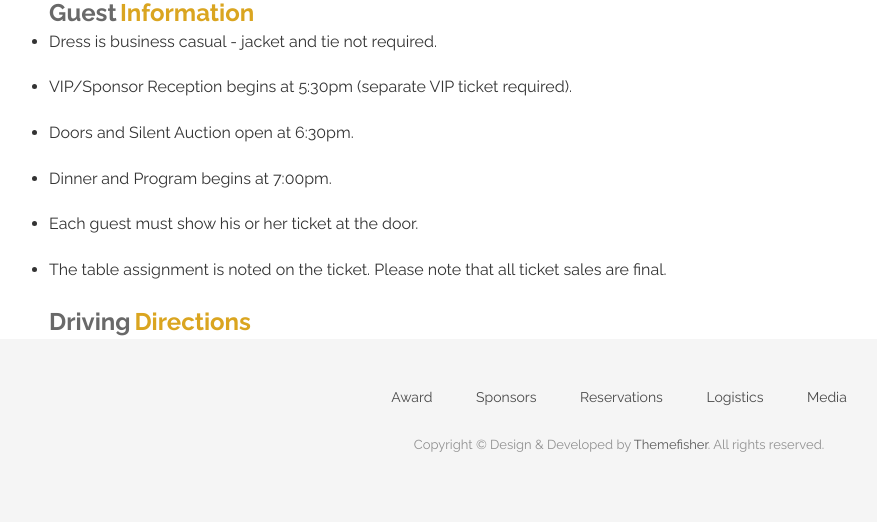
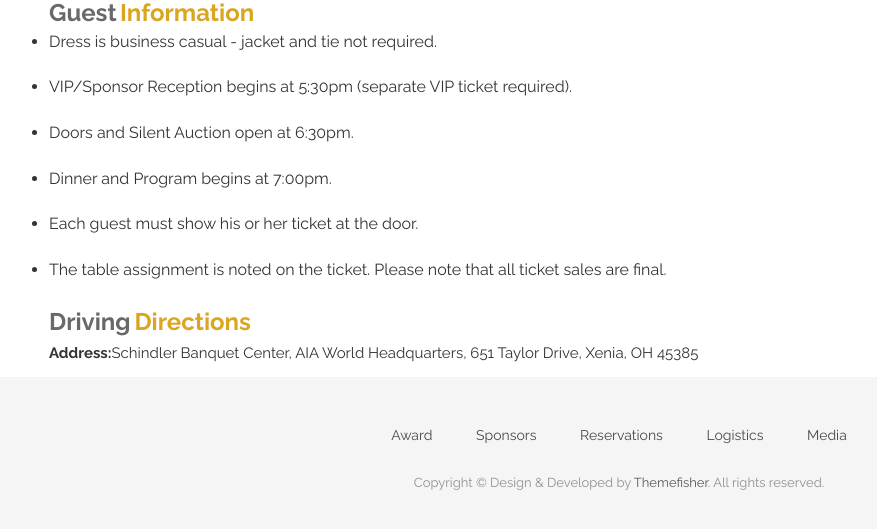
Before and after one commit to CruGlobal/NightofChampions, a Jekyll site: the page built from logistics.markdown, in a window 1280 px wide and 900 px high, scrolled down 640 px, cut to the strip 340-869 px from the top of the window. Shown: the whole strip, without its empty margins (21-898 px from the left). Built offline with Jekyll 4.4.1, drawn with Linux system fonts in a browser that asks for light colours; nearby versions of some CDN libraries; some web fonts are replaced.

Commit message:
Updated Logistics

```diff
--- a/logistics.markdown
+++ b/logistics.markdown
@@ -38,3 +38,5 @@ position: 5
 <font size="5" color="GoldenRod">Directions</font>
 </b>
 </div>
+<div>
+<p><b>Address:</b>Schindler Banquet Center, AIA World Headquarters, 651 Taylor Drive, Xenia, OH 45385</p>
```
